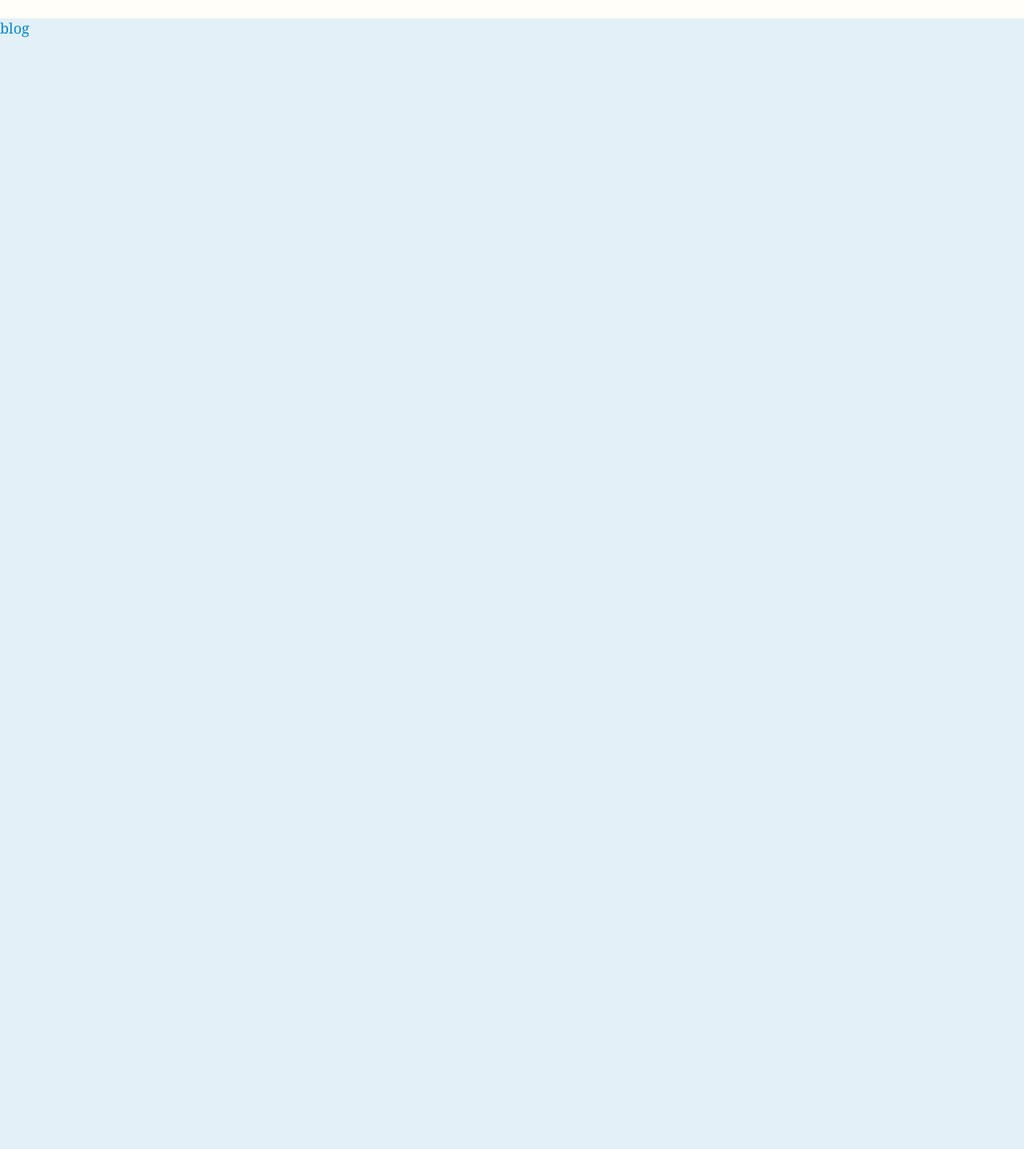
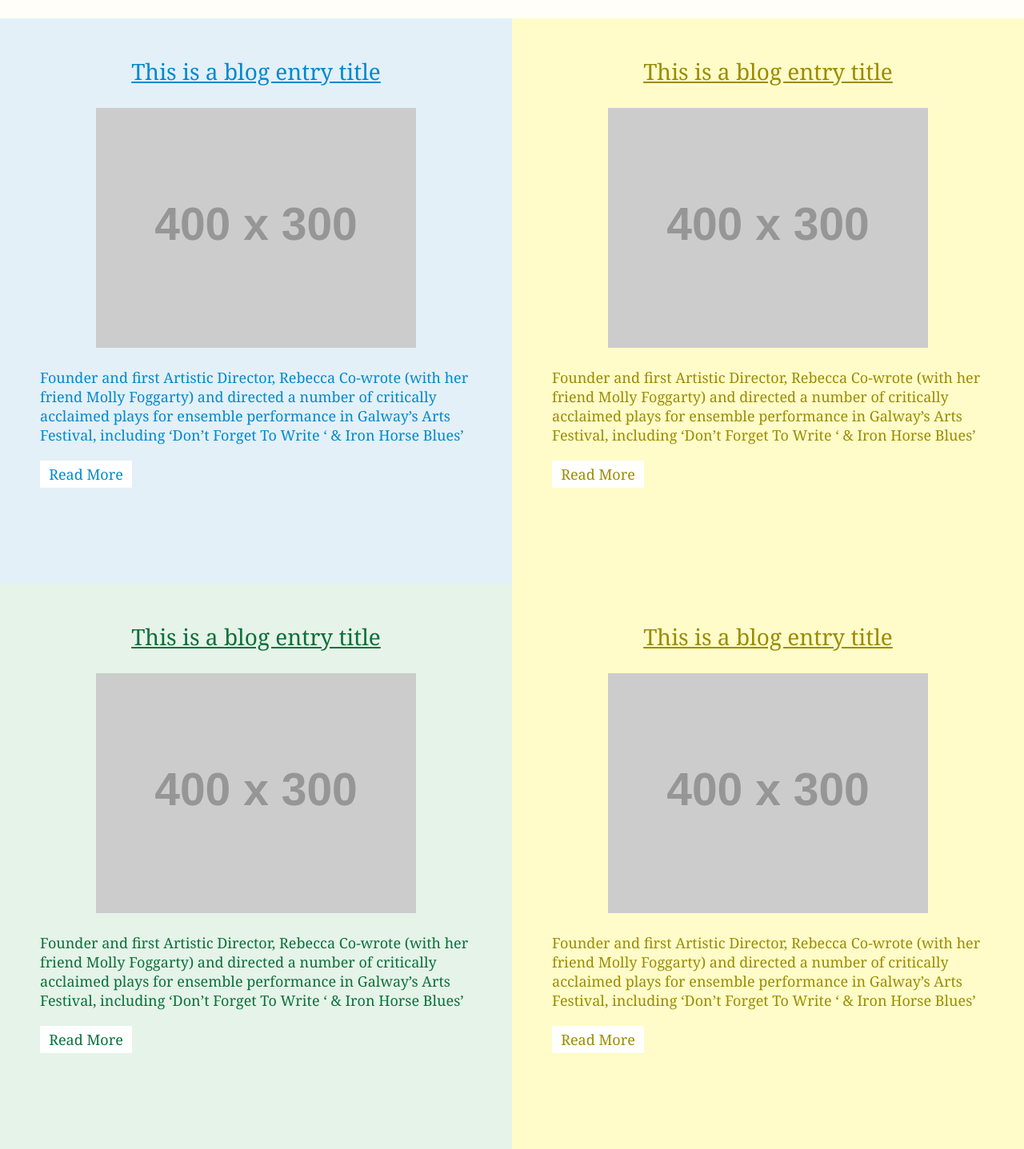
Before and after one commit to smongey/rebeccabartlettwrites, a plain HTML site: page blog.html in a window 1280 px wide. Shown: the part 201-1638 px from the top of the page at 80% size. Before the commit the page ends 800 px from the top, so only its background shows below. Drawn offline with nearby package versions, Linux system fonts and the light colour scheme; placeholder pictures from the web are drawn by us; a small style sheet from the web is missing.

Commit message:
added blog page

```diff
--- a/blog.html
+++ b/blog.html
@@ -22,9 +22,42 @@
 		</nav>
 
 		<section>
+			<div class="container">
 
-			blog
+				<div class="post">
+					<h2>This is a blog entry title</h2>
 
+					<img src="http://placehold.it/400x300">
+
+					<p>Founder and first Artistic Director, Rebecca Co-wrote (with her friend Molly Foggarty) and directed a number of critically acclaimed plays for ensemble performance in Galway’s Arts Festival,  including ‘Don’t Forget To Write ‘ &amp;  Iron Horse Blues’</p>
+					<a href="#">Read More</a>
+				</div>
+				<div class="post">
+					<h2>This is a blog entry title</h2>
+
+					<img src="http://placehold.it/400x300">
+
+					<p>Founder and first Artistic Director, Rebecca Co-wrote (with her friend Molly Foggarty) and directed a number of critically acclaimed plays for ensemble performance in Galway’s Arts Festival,  including ‘Don’t Forget To Write ‘ &amp;  Iron Horse Blues’</p>
+					<a href="#">Read More</a>
+				</div>
+				<div class="post">
+					<h2>This is a blog entry title</h2>
+
+					<img src="http://placehold.it/400x300">
+
+					<p>Founder and first Artistic Director, Rebecca Co-wrote (with her friend Molly Foggarty) and directed a number of critically acclaimed plays for ensemble performance in Galway’s Arts Festival,  including ‘Don’t Forget To Write ‘ &amp;  Iron Horse Blues’</p>
+					<a href="#">Read More</a>
+				</div>
+				<div class="post">
+					<h2>This is a blog entry title</h2>
+
+					<img src="http://placehold.it/400x300">
+
+					<p>Founder and first Artistic Director, Rebecca Co-wrote (with her friend Molly Foggarty) and directed a number of critically acclaimed plays for ensemble performance in Galway’s Arts Festival,  including ‘Don’t Forget To Write ‘ &amp;  Iron Horse Blues’</p>
+					<a href="#">Read More</a>
+				</div>
+
+			</div>
 		</section>
 
 	</div>
--- a/style.less
+++ b/style.less
@@ -120,6 +120,18 @@ a:hover { color:#666 !important; }
 				ul { padding: 10px 0; }
 				li { padding: 5px 0; }
 			}
+			.post { display: block; position: relative; float:left; width:50%; padding: 20px 50px 120px; text-align: center; overflow: hidden; min-height: 675px;
+				h2 { font:28px/32px 'ArnhemPro-Bold', Georgia, Times, serif; text-decoration: underline; margin: 30px 0; }
+				img { max-width: 100%; }
+				h3 {  margin:50px 0 10px;
+					span { display: block; text-transform: uppercase; font-size: 14px; letter-spacing: 1px; }
+				}
+				p { text-align: left; margin:20px 0; }
+				a { display: block; padding: 5px; background: #fff; width: 115px; }
+				a:hover { padding: 10px; width: 125px; margin:-5px 0 0 -5px; }
+
+
+			}
 		}
 
 		.container.reviews { background: #fffef8; text-align: center;
@@ -144,17 +156,17 @@ a:hover { color:#666 !important; }
 
 }
 
-body.blue, #one { background:#e3f0f7;
+body.blue, #one, .post:nth-child(1n+1) { background:#e3f0f7;
 	a, p, span, div, h1, h2, h3, blockquote, ul, li { color: #0089cf; }
 	#wrap a#logo { background-position: 0 0; }
 }
 
-body.yellow, #two { background:#fffcc9;
+body.yellow, #two, .post:nth-child(2n+2) { background:#fffcc9;
 	a, p, span, div, h1, h2, h3, blockquote, ul, li { color: #9b8c00; }
 	#wrap a#logo { background-position: 0 -80px; }
 }
 
-body.green, #three { background:#e5f3e9;
+body.green, #three, .post:nth-child(3n+3) { background:#e5f3e9;
 	a, p, span, div, h1, h2, h3, blockquote, ul, li { color: #0b7039; }
 	#wrap a#logo { background-position: 0 -160px; }
 }
```
Also changed, not shown: css/style.css.
